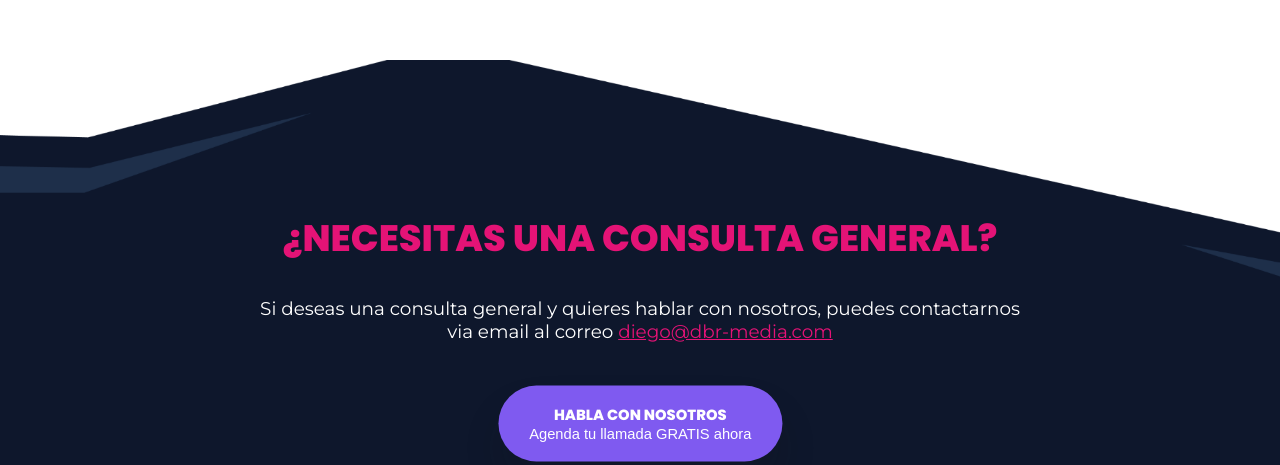
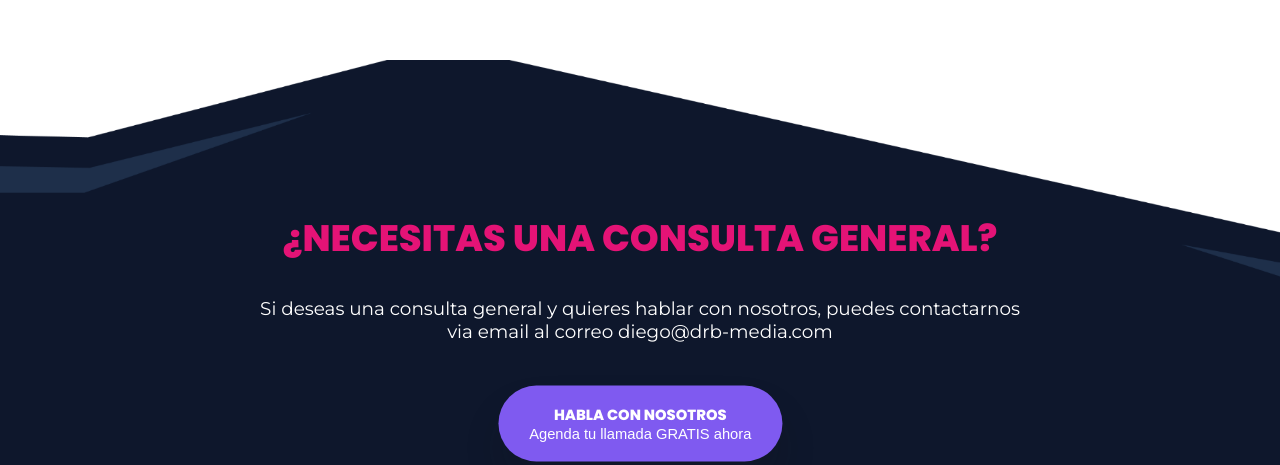
Before and after one commit to DBRMedia/DBR-Media, a plain HTML site: page index.html in a window 1280 px wide. Shown: the part 2816-3281 px from the top of the page. Drawn offline with Linux system fonts and the light colour scheme; a script that the page names is missing.

Commit message:
Update index.html

```diff
--- a/index.html
+++ b/index.html
@@ -105,7 +105,7 @@
         </section>
         <footer>
                 <h2>¿NECESITAS UNA CONSULTA GENERAL?</h2>
-                <p>Si deseas una consulta general y quieres hablar con nosotros, puedes contactarnos via email al correo <a href="diego@drb-media.com">diego@dbr-media.com</a></p>
+                <p>Si deseas una consulta general y quieres hablar con nosotros, puedes contactarnos via email al correo diego@drb-media.com</p>
                 <button onclick="window.location.href='#calendly'">
                     <div class="font">HABLA CON NOSOTROS</div>
                     <div>Agenda tu llamada GRATIS ahora</div>
```
